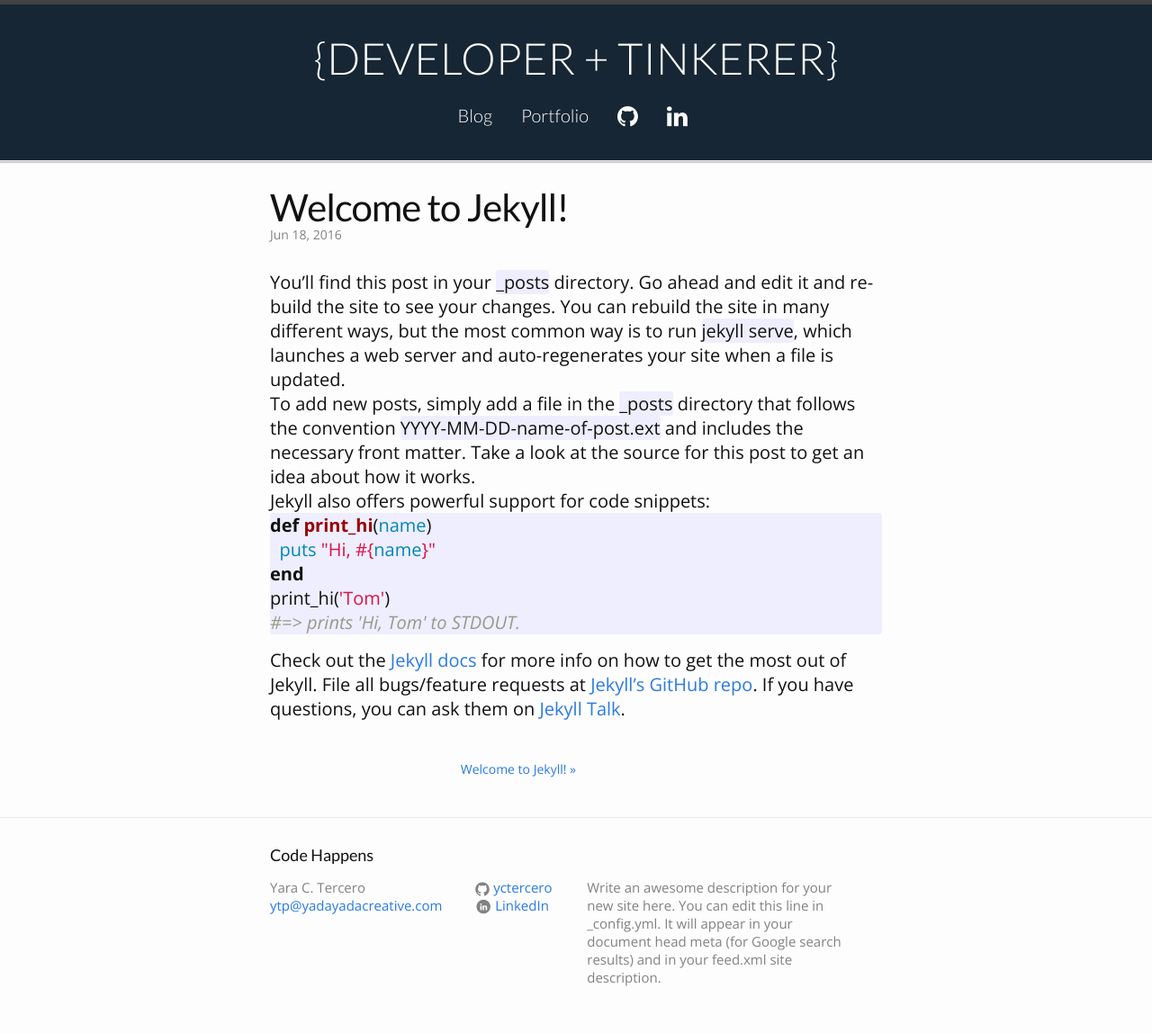
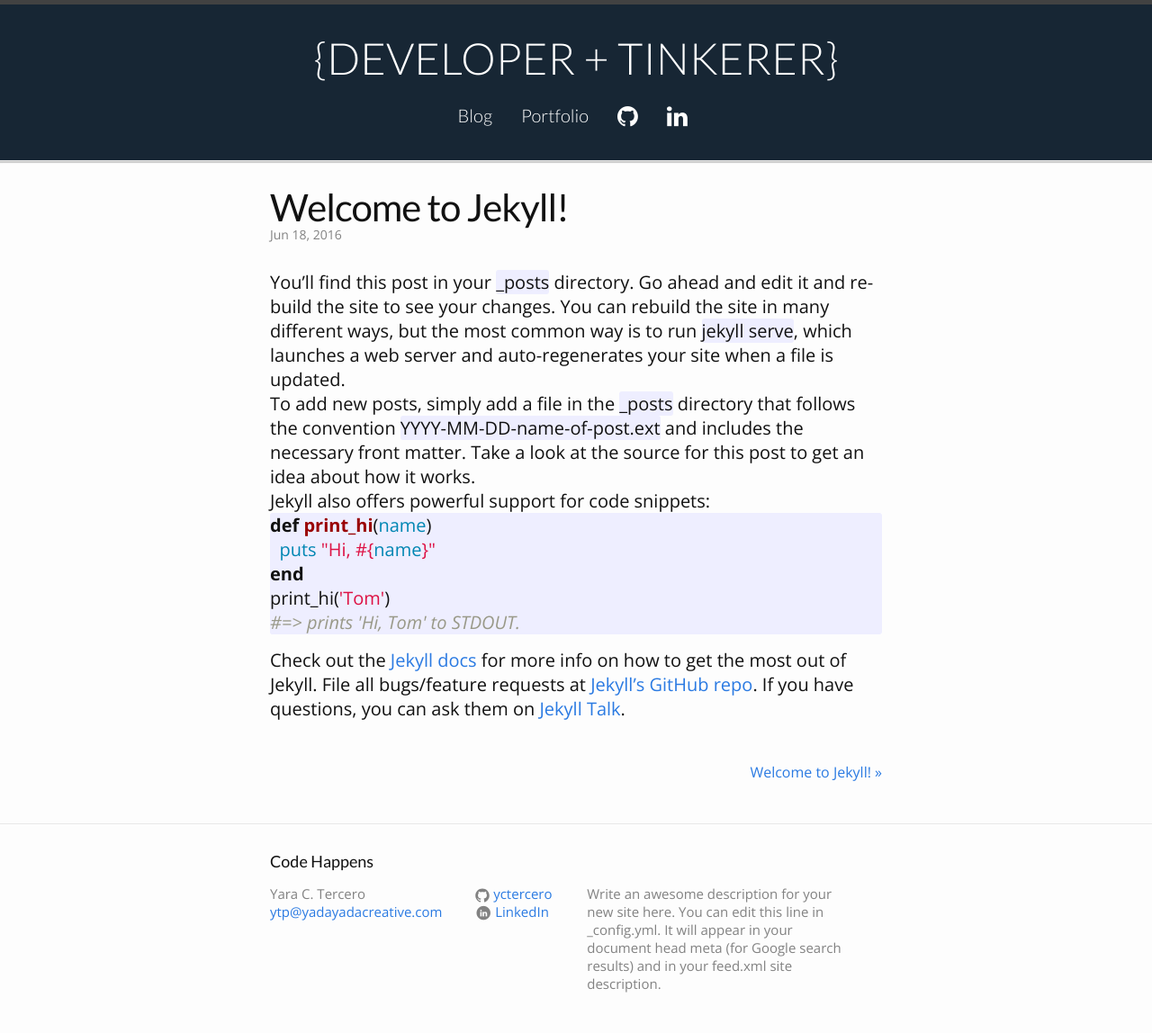
Before and after one commit to yctercero/yctercero.github.io, a Jekyll site: the page built from _posts/2016-06-17-welcome-to-jekyll.markdown, in a window 1280 px wide. Shown: the whole page at 90% size. Built offline with Jekyll 4.4.1, drawn with Linux system fonts in a browser that asks for light colours.

Commit message:
adjusted styling for next/previous post

```diff
--- a/css/main.scss
+++ b/css/main.scss
@@ -212,10 +212,12 @@ body > header .fa{
   width: 50%;
   float: left;
   margin: 1em 0;
+  font-size: 16px;
 }
 
 .PageNavigation .next {
   text-align: right;
+  float: right;
 }
 
 
```
